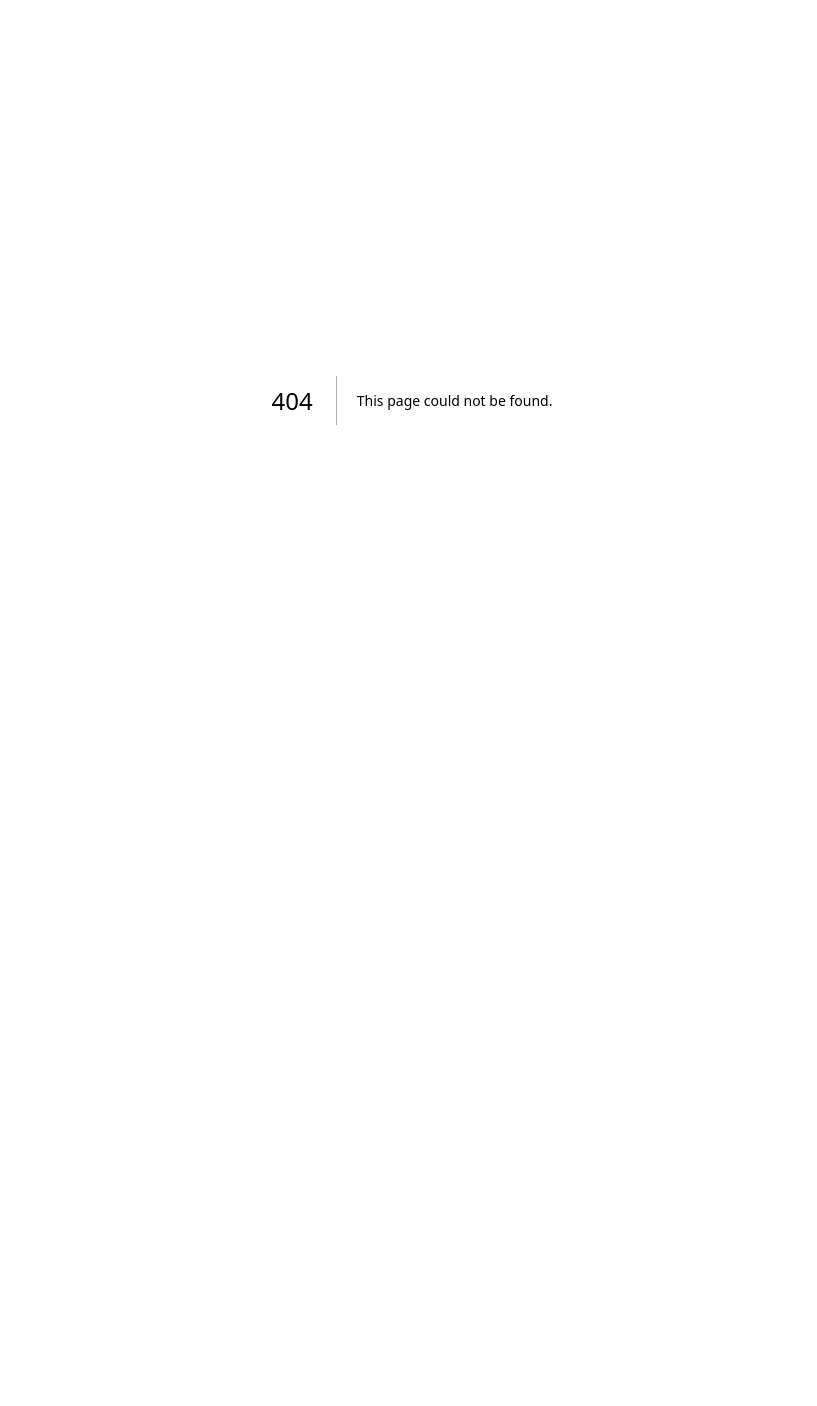
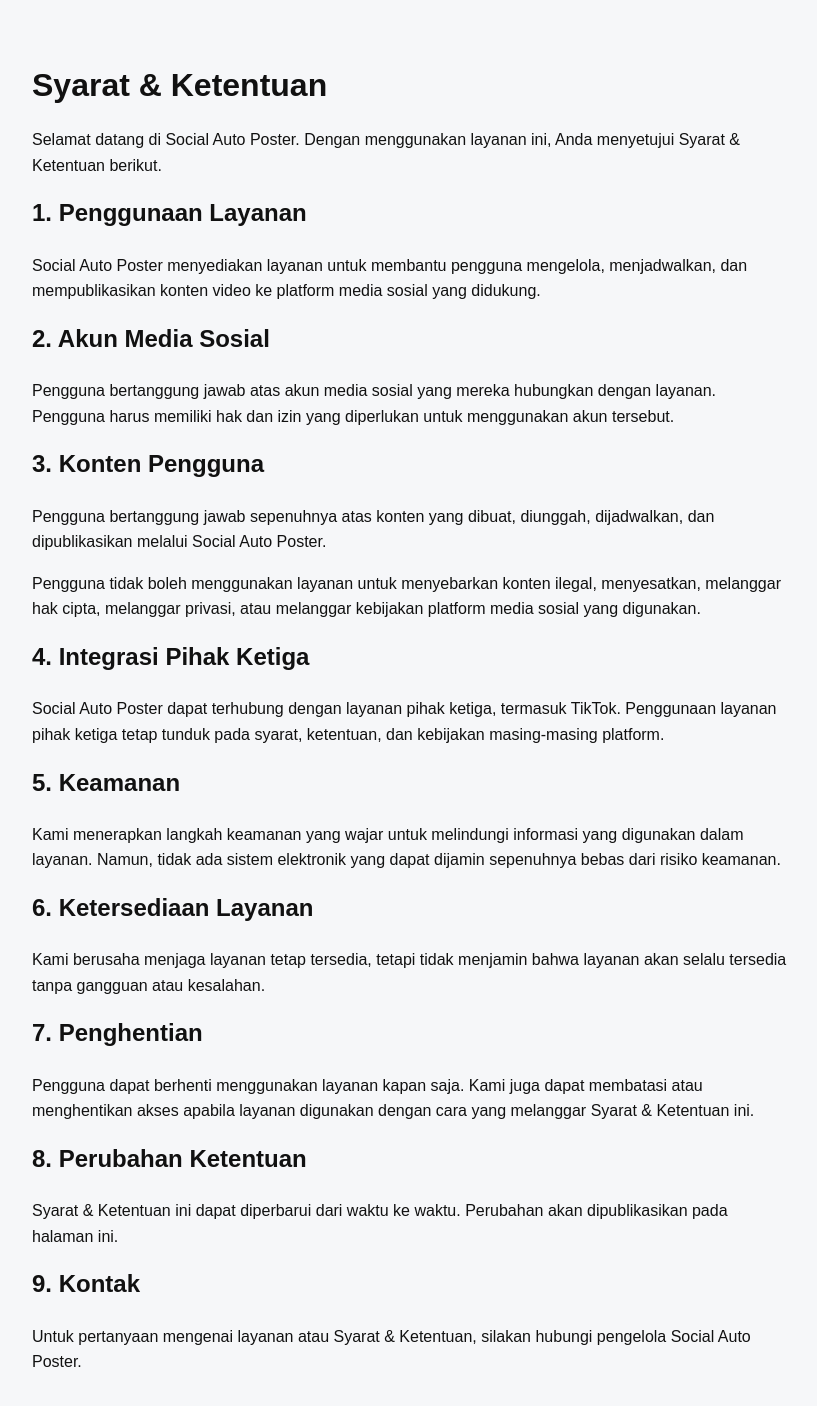
Before and after one commit to adinegara42-hub/social-auto-poster, a Next.js app: page /terms in a window 1280 px wide. Before the commit this address had no page. Shown: the top 1406 px of the page, without its empty margins (228-1045 px from the left). Before the commit the page ends 800 px from the top, so only its background shows below. Built offline with nearby package versions, Linux system fonts and the light colour scheme.

Commit message:
Add Terms and Conditions page for Social Auto Poster
This file contains the Terms and Conditions for using the Social Auto Poster service, outlining user responsibilities and service limitations.

```diff
--- /dev/null
+++ b/app/terms/page.js
@@ -0,0 +1,85 @@
+export default function TermsPage() {
+  return (
+    <main
+      style={{
+        maxWidth: 800,
+        margin: "40px auto",
+        padding: 20,
+        fontFamily: "Arial",
+        lineHeight: 1.6,
+      }}
+    >
+      <h1>Syarat & Ketentuan</h1>
+
+      <p>
+        Selamat datang di Social Auto Poster. Dengan menggunakan layanan ini,
+        Anda menyetujui Syarat & Ketentuan berikut.
+      </p>
+
+      <h2>1. Penggunaan Layanan</h2>
+      <p>
+        Social Auto Poster menyediakan layanan untuk membantu pengguna
+        mengelola, menjadwalkan, dan mempublikasikan konten video ke platform
+        media sosial yang didukung.
+      </p>
+
+      <h2>2. Akun Media Sosial</h2>
+      <p>
+        Pengguna bertanggung jawab atas akun media sosial yang mereka
+        hubungkan dengan layanan. Pengguna harus memiliki hak dan izin yang
+        diperlukan untuk menggunakan akun tersebut.
+      </p>
+
+      <h2>3. Konten Pengguna</h2>
+      <p>
+        Pengguna bertanggung jawab sepenuhnya atas konten yang dibuat,
+        diunggah, dijadwalkan, dan dipublikasikan melalui Social Auto Poster.
+      </p>
+
+      <p>
+        Pengguna tidak boleh menggunakan layanan untuk menyebarkan konten
+        ilegal, menyesatkan, melanggar hak cipta, melanggar privasi, atau
+        melanggar kebijakan platform media sosial yang digunakan.
+      </p>
+
+      <h2>4. Integrasi Pihak Ketiga</h2>
+      <p>
+        Social Auto Poster dapat terhubung dengan layanan pihak ketiga,
+        termasuk TikTok. Penggunaan layanan pihak ketiga tetap tunduk pada
+        syarat, ketentuan, dan kebijakan masing-masing platform.
+      </p>
+
+      <h2>5. Keamanan</h2>
+      <p>
+        Kami menerapkan langkah keamanan yang wajar untuk melindungi informasi
+        yang digunakan dalam layanan. Namun, tidak ada sistem elektronik yang
+        dapat dijamin sepenuhnya bebas dari risiko keamanan.
+      </p>
+
+      <h2>6. Ketersediaan Layanan</h2>
+      <p>
+        Kami berusaha menjaga layanan tetap tersedia, tetapi tidak menjamin
+        bahwa layanan akan selalu tersedia tanpa gangguan atau kesalahan.
+      </p>
+
+      <h2>7. Penghentian</h2>
+      <p>
+        Pengguna dapat berhenti menggunakan layanan kapan saja. Kami juga dapat
+        membatasi atau menghentikan akses apabila layanan digunakan dengan cara
+        yang melanggar Syarat & Ketentuan ini.
+      </p>
+
+      <h2>8. Perubahan Ketentuan</h2>
+      <p>
+        Syarat & Ketentuan ini dapat diperbarui dari waktu ke waktu. Perubahan
+        akan dipublikasikan pada halaman ini.
+      </p>
+
+      <h2>9. Kontak</h2>
+      <p>
+        Untuk pertanyaan mengenai layanan atau Syarat & Ketentuan, silakan
+        hubungi pengelola Social Auto Poster.
+      </p>
+    </main>
+  );
+}
```
